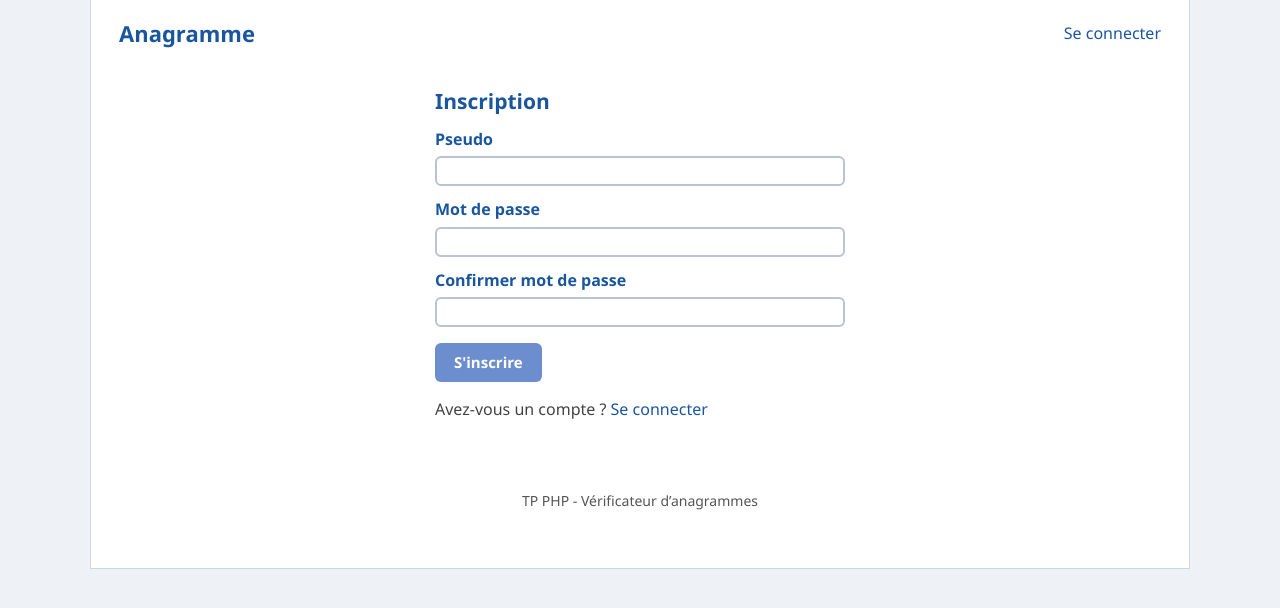
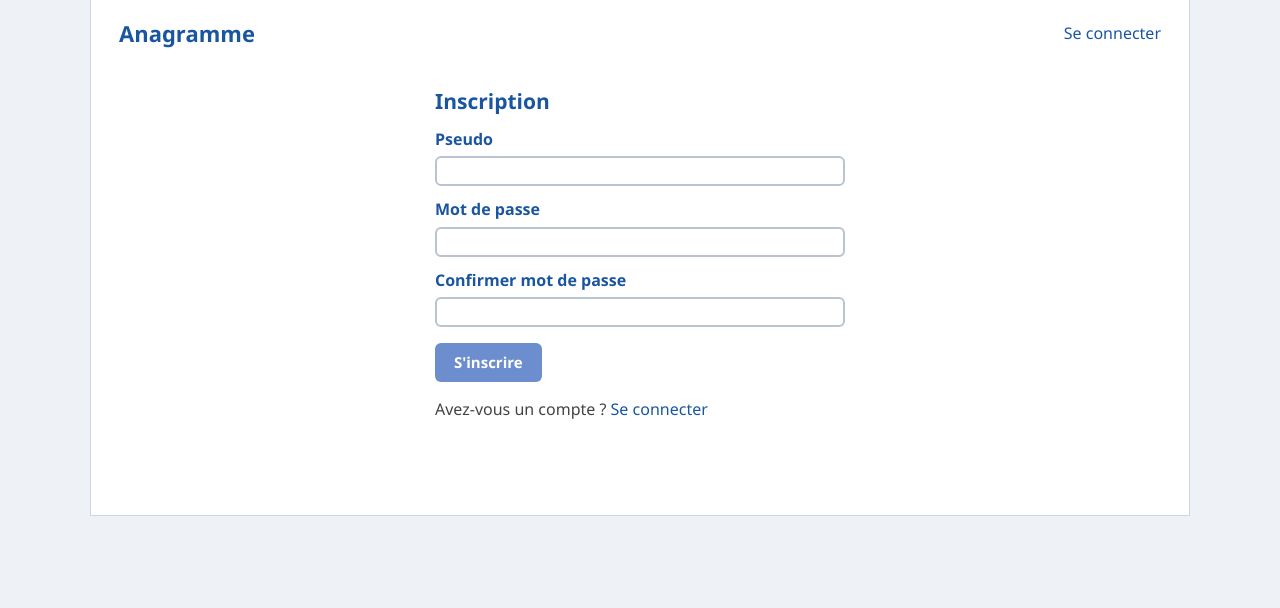
Before and after one commit to Fredy-mahugnon/anagrammes-php, a PHP site: page /auth/register.php in a window 1280 px wide. Shown: the part 30-638 px from the top of the page. Run offline with PHP 8.4, Linux system fonts and the light colour scheme.

Commit message:
Retirer le pied de page TP PHP

```diff
--- a/assets/css/style.css
+++ b/assets/css/style.css
@@ -104,13 +104,6 @@ a:hover { text-decoration: underline; }
     flex-direction: column;
     align-items: center;
     padding-top: 24px;
-}
-
-.card-footer {
-    text-align: center;
-    font-size: 14px;
-    color: #555555;
-    padding: 70px 0 30px;
 }
 
 /* -------------------------------------------------------------------------- */
--- a/auth/login.php
+++ b/auth/login.php
@@ -5,7 +5,6 @@ declare(strict_types=1);
 require_once dirname(__DIR__) . '/includes/bootstrap.php';
 
 $pageTitle = 'Connexion';
-$showFooter = true;
 $pseudo = '';
 $errors = [];
 
--- a/auth/register.php
+++ b/auth/register.php
@@ -5,7 +5,6 @@ declare(strict_types=1);
 require_once dirname(__DIR__) . '/includes/bootstrap.php';
 
 $pageTitle = 'Inscription';
-$showFooter = true;
 $pseudo = '';
 $errors = [];
 
--- a/includes/footer.php
+++ b/includes/footer.php
@@ -1,10 +1,4 @@
     </div><!-- /.card-body -->
-
-    <?php if (!empty($showFooter)): ?>
-        <footer class="card-footer">
-            TP PHP - Vérificateur d’anagrammes
-        </footer>
-    <?php endif; ?>
 </div><!-- /.card -->
 </body>
 </html>
```
Also changed, not shown: 2 other files.
